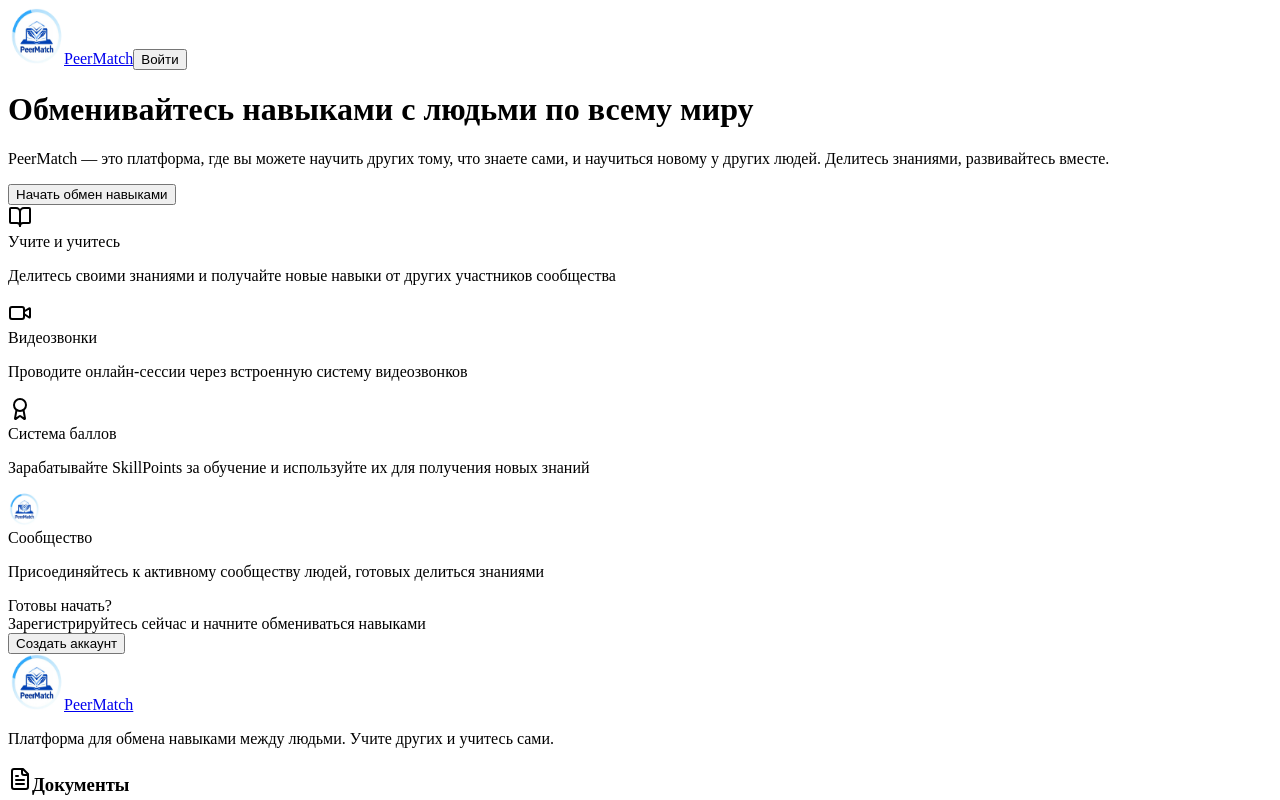
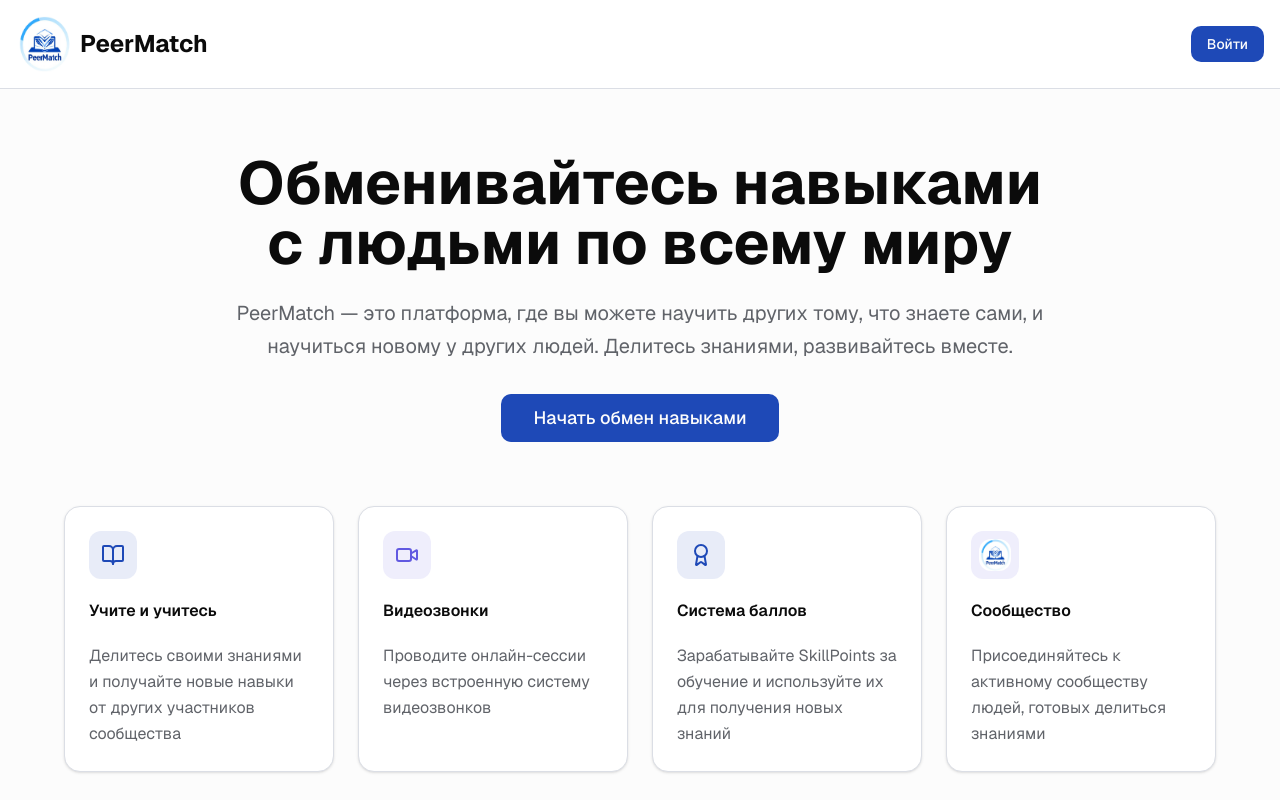
Before and after one commit to Koalal143/peermatch, a Next.js app in the folder frontend/: page / in a window 1280 px wide. Shown: the top 800 px of the page. Built offline with nearby package versions, Linux system fonts and the light colour scheme; no server answers.

Commit message:
feat(frontend): add layout.jsx

```diff
--- /dev/null
+++ b/frontend/app/layout.jsx
@@ -0,0 +1,22 @@
+import { Geist, Geist_Mono } from "next/font/google"
+import { Analytics } from "@vercel/analytics/next"
+import "./globals.css"
+
+const _geist = Geist({ subsets: ["latin"] })
+const _geistMono = Geist_Mono({ subsets: ["latin"] })
+
+export const metadata = {
+  title: "PeerMatch - Обмен навыками",
+  description: "Платформа для обмена навыками между людьми",
+}
+
+export default function RootLayout({ children }) {
+  return (
+    <html lang="ru" style={{ width: "100%", height: "100%" }}>
+      <body className="font-sans antialiased flex flex-col w-full h-full" style={{ margin: 0, padding: 0 }}>
+        {children}
+        <Analytics />
+      </body>
+    </html>
+  )
+}
```
